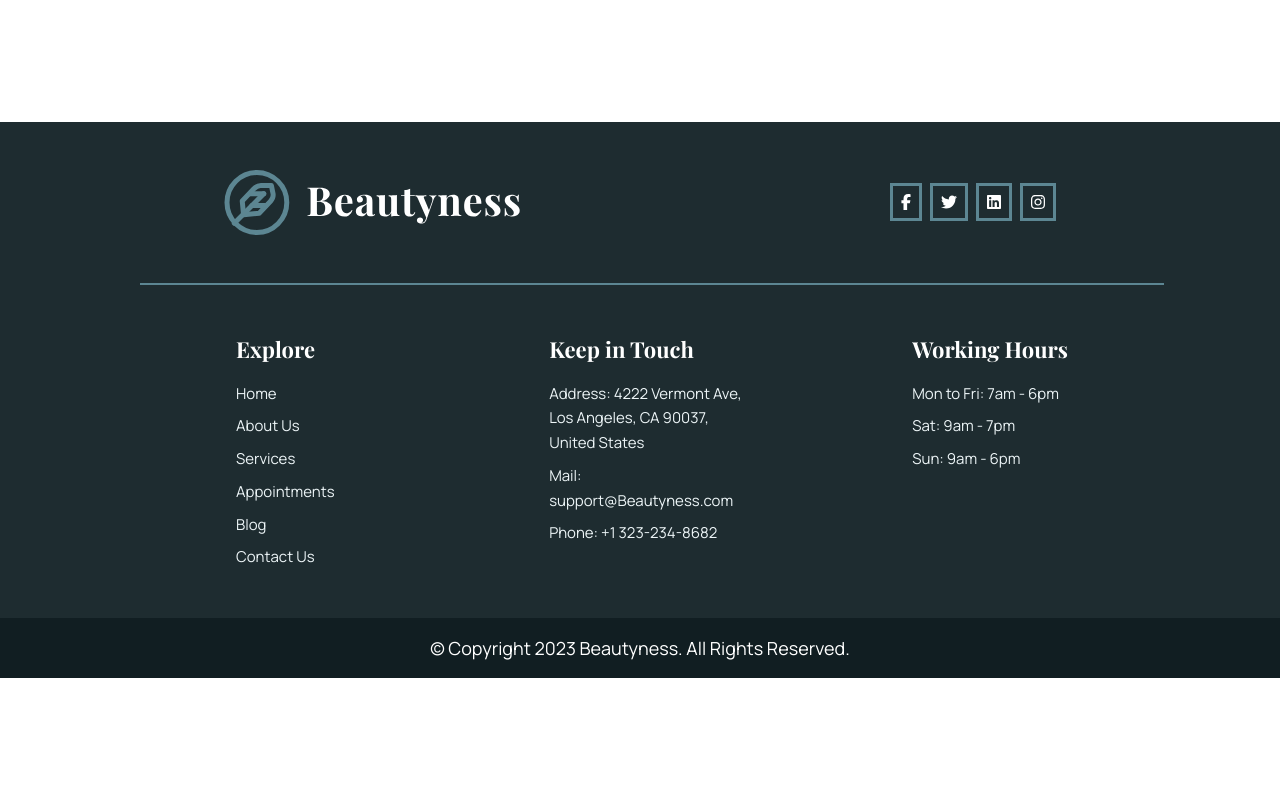
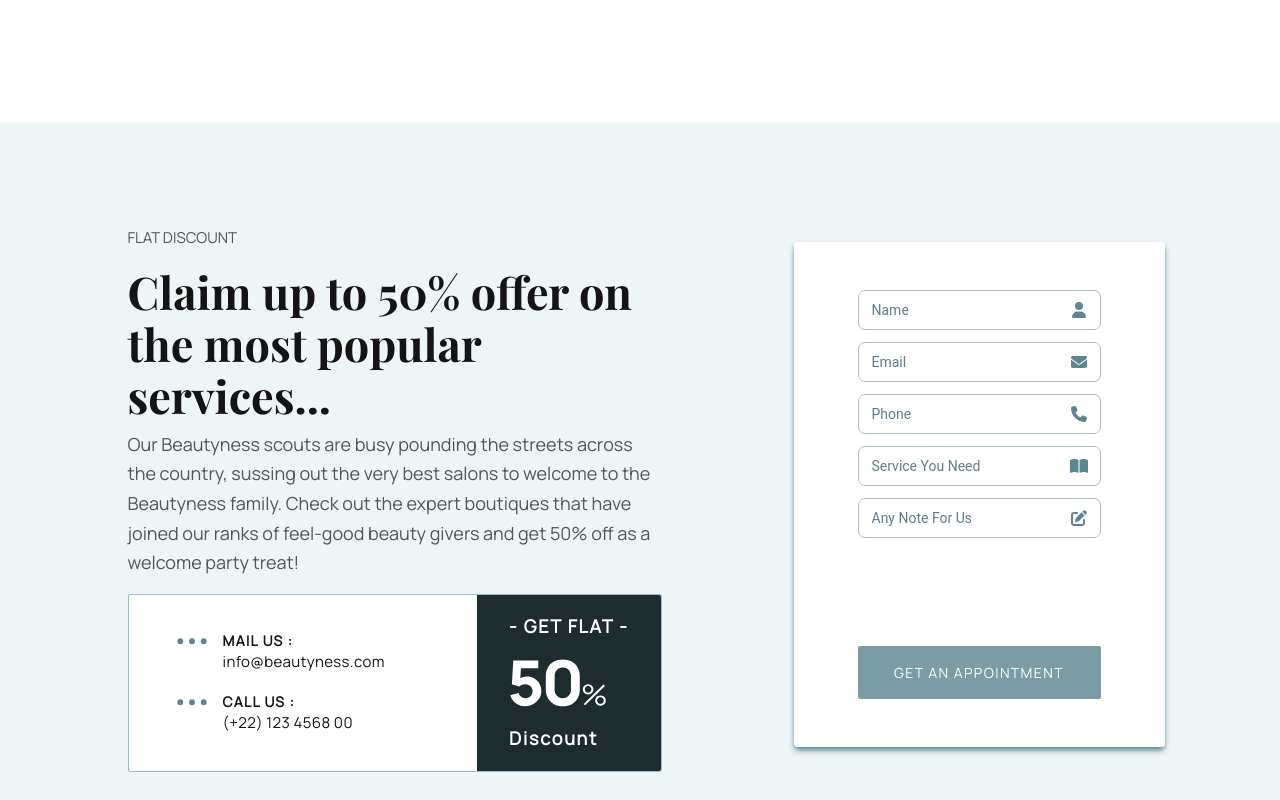
Before and after one commit to FatemeGhalandari/Beautyness, a React (Vite) app: page /Services in a window 1280 px wide. Shown: the part 3940-4740 px from the top of the page. Before the commit the page ends 4618 px from the top, so only its background shows below. Built offline with nearby package versions, Linux system fonts and the light colour scheme.

Commit message:
Add appointment component

```diff
--- a/src/pages/Services.jsx
+++ b/src/pages/Services.jsx
@@ -1,13 +1,14 @@
 import styles from "../styles";
 import Banner from "../components/ServicesPage/Banner";
 import Service from "../components/ServicesPage/Service";
-
+import Appointment from '../components/Appointment'
 const Services = () => (
   <div className="w-full bg-white overflow-hidden">
     <div className={`${styles.flexStart} `}>
       <div className={` ${styles.boxWidth}`}>
         <Banner />
         <Service />
+        <Appointment />
       </div>
     </div>
   </div>
```
